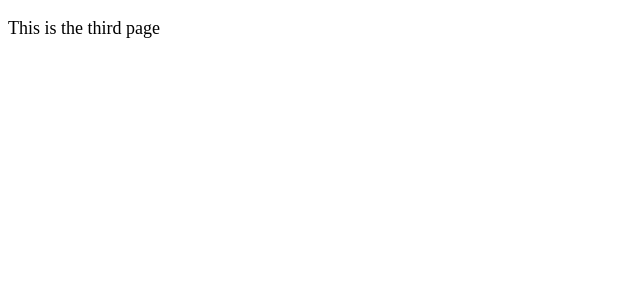
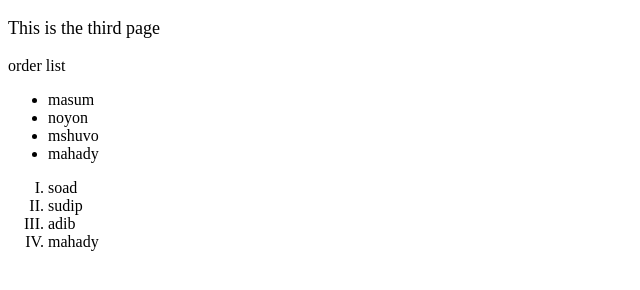
Before and after one commit to mahadyalhady/Web-Development, a plain HTML site: page newfolder/linkpage_2.html in a window 1280 px wide. Shown: the whole page, without its empty margins (0-640 px from the left). Drawn offline with Linux system fonts and the light colour scheme.

Commit message:
Update linkpage_2.html

```diff
--- a/newfolder/linkpage_2.html
+++ b/newfolder/linkpage_2.html
@@ -9,5 +9,23 @@
 <body>
     <p style="font-size: large;">This is the third page</p>
 
+    <!-- html list -->
+     <p>order list</p>
+
+     <ul>
+         <li>masum</li>
+         <li>noyon</li>
+         <li>mshuvo</li>
+         <li>mahady</li>
+
+         </ul>
+
+     <ol type="I">
+        <li>soad</li>
+        <li>sudip</li>
+        <li>adib</li>
+        <li>mahady</li>
+     </ol>
+
 </body>
 </html>
```
